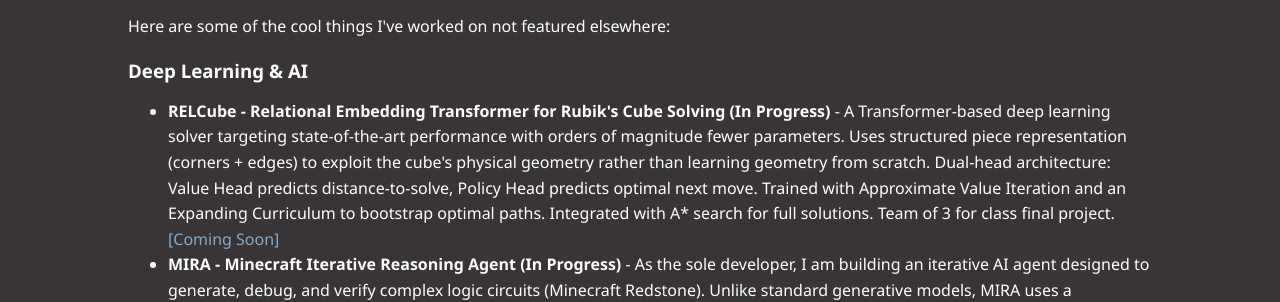
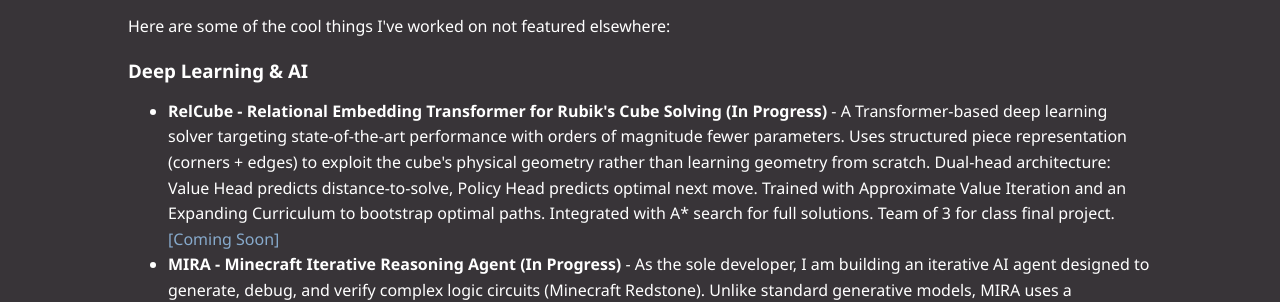
Before and after one commit to bergerjacob/bergerj-website, a Jekyll site: the page built from projects/index.html, in a window 1280 px wide. Shown: the part 153-455 px from the top of the page. Built offline with Jekyll 4.4.1, drawn with Linux system fonts in a browser that asks for light colours.

Commit message:
RELCube to RelCube

```diff
--- a/portfolio/index.html
+++ b/portfolio/index.html
@@ -56,7 +56,7 @@
         <!-- Highlight 3: Project -->
         <div class="featured-card">
             <div class="card-type">Project</div>
-            <div class="card-title">RELCube - Deep RL Rubik's Solver</div>
+            <div class="card-title">RelCube - Deep RL Rubik's Solver</div>
             <div class="card-subtitle">Transformer Architecture</div>
             <div class="card-content">
                 <ul>
--- a/projects/index.html
+++ b/projects/index.html
@@ -9,7 +9,7 @@
 <h3>Deep Learning & AI</h3>
 <ul>
     <li>
-        <strong>RELCube - Relational Embedding Transformer for Rubik's Cube Solving (In Progress)</strong> -
+        <strong>RelCube - Relational Embedding Transformer for Rubik's Cube Solving (In Progress)</strong> -
         A Transformer-based deep learning solver targeting state-of-the-art performance with orders of magnitude fewer parameters. Uses structured piece representation (corners + edges) to exploit the cube's physical geometry rather than learning geometry from scratch. Dual-head architecture: Value Head predicts distance-to-solve, Policy Head predicts optimal next move. Trained with Approximate Value Iteration and an Expanding Curriculum to bootstrap optimal paths. Integrated with A* search for full solutions. Team of 3 for class final project.
         <a href="#">[Coming Soon]</a>
     </li>
```
